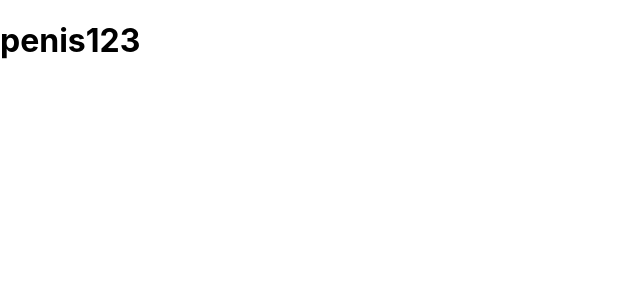
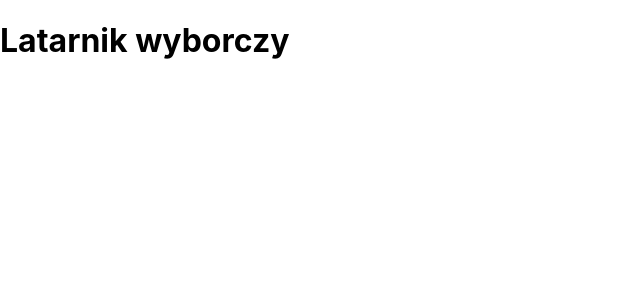
Before and after one commit to Pawlikss/projekt-latarnik, a React (Create React App) app: page / in a window 1280 px wide. Shown: the top 300 px of the page, without its empty margins (0-640 px from the left). Built offline with nearby package versions, Linux system fonts and the light colour scheme.

Commit message:
add content.js change header and navigation

```diff
--- a/src/components/Header.js
+++ b/src/components/Header.js
@@ -2,10 +2,10 @@ import Navigation from "./Navigation";
 
 const Header = () => {
     return (
-        <div>
-            <h1>penis123</h1>
+        <header>
+            <h1>Latarnik wyborczy</h1>
             <Navigation/>
-        </div>
+        </header>
     );
 }
 
--- a/src/components/Navigation.js
+++ b/src/components/Navigation.js
@@ -1,8 +1,8 @@
 const Navigation = () => {
     return (
-        <div>
+        <nav>
 
-        </div>
+        </nav>
     );
 }
 
--- a/src/reportWebVitals.js
+++ /dev/null
@@ -1,13 +0,0 @@
-const reportWebVitals = onPerfEntry => {
-  if (onPerfEntry && onPerfEntry instanceof Function) {
-    import('web-vitals').then(({ getCLS, getFID, getFCP, getLCP, getTTFB }) => {
-      getCLS(onPerfEntry);
-      getFID(onPerfEntry);
-      getFCP(onPerfEntry);
-      getLCP(onPerfEntry);
-      getTTFB(onPerfEntry);
-    });
-  }
-};
-
-export default reportWebVitals;
```
Also changed, not shown: src/components/Content.js (added, +9 -0 lines), src/setupTests.js (deleted, +0 -5 lines), src/logo.svg (deleted), 1 other file (tests, documents, lock files or other folders).
